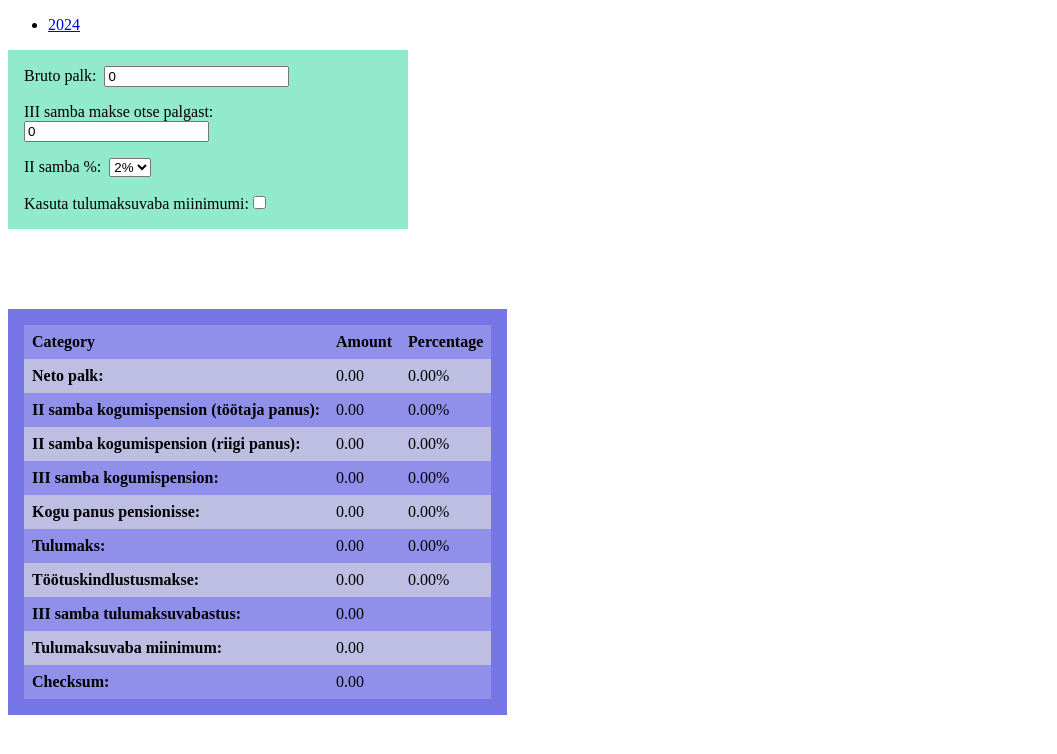
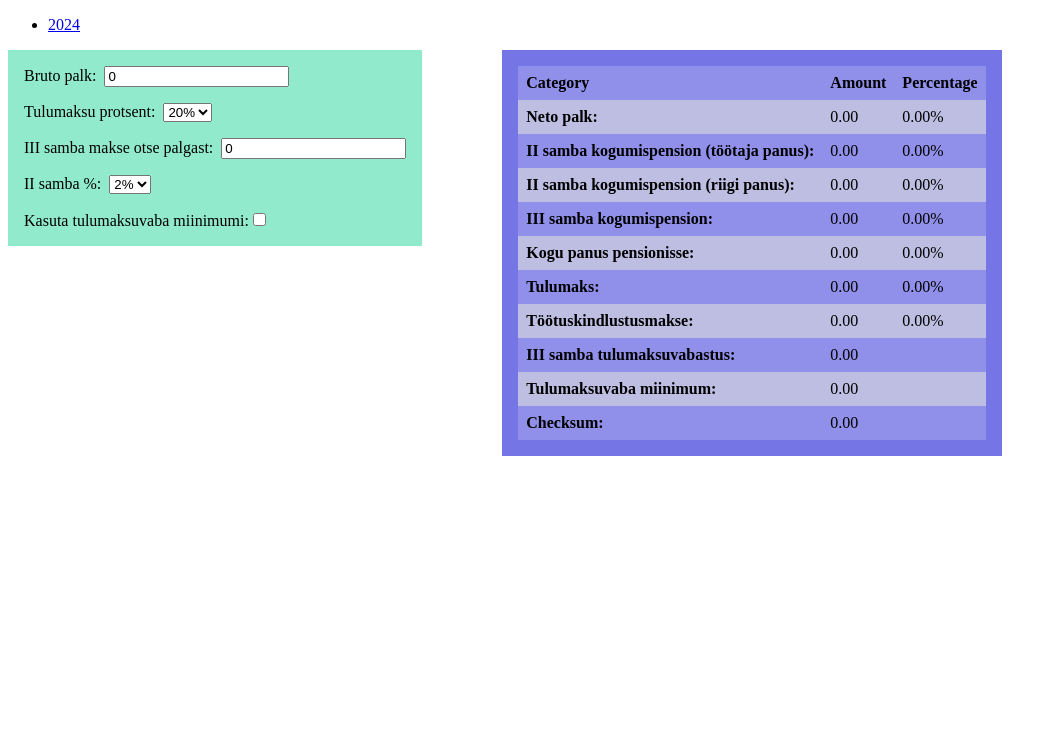
Before and after one commit to MartinSirg/PalgaKalkulaator, an Angular app in the folder WageCalculator/: page /2024 in a window 1280 px wide. Shown: the top 754 px of the page, without its empty margins (0-1057 px from the left). Built offline with nearby package versions, Linux system fonts and the light colour scheme.

Commit message:
Add income tax input

```diff
--- a/WageCalculator/src/app/home/wage-calculator2024.component.html
+++ b/WageCalculator/src/app/home/wage-calculator2024.component.html
@@ -1,9 +1,18 @@
-<div style="display: flex; gap: 5rem; flex-wrap: wrap; max-width: 25rem">
+<div style="display: flex; gap: 5rem; flex-wrap: wrap">
   <div class="input-container">
     <div>
       <label for="gross-pay">Bruto palk: &nbsp;</label>
       <input [formControl]="wageForm.controls.grossPay" id="gross-pay" type="number">
     </div>
+
+    <div>
+      <label for="income-tax">Tulumaksu protsent: &nbsp;</label>
+      <select id="income-tax" [formControl]="wageForm.controls.incomeTaxPercentage">
+        <option value="20">20%</option>
+        <option value="22">22%</option>
+        <option value="24">24%</option>
+      </select>
+  </div>
 
     <div>
       <label for="third-pillar-amount">III samba makse otse palgast: &nbsp;</label>
--- a/WageCalculator/src/app/home/wage-calculator2024.component.scss
+++ b/WageCalculator/src/app/home/wage-calculator2024.component.scss
@@ -5,6 +5,7 @@
   background-color: #90eacb;
   padding: 1rem;
   height: fit-content;
+  max-width: 25rem;
 }
 
 .result-table-container {
--- a/WageCalculator/src/app/home/wage-calculator2024.component.ts
+++ b/WageCalculator/src/app/home/wage-calculator2024.component.ts
@@ -21,6 +21,8 @@ export class WageCalculator2024 {
     grossPay: new FormControl<number>(0),
     thirdPillarAmount: new FormControl<number>(0, Validators.max(500)),
     retirementFeePercentage: new FormControl<number>(2),
+    // incomeTaxPercentageExemptFromTaxRelief: new FormControl<number>(0),
+    incomeTaxPercentage: new FormControl<number>(20),
     useIncomeTaxFreeMinimum: new FormControl<boolean>(false)
   })
 
@@ -30,15 +32,15 @@ export class WageCalculator2024 {
     let grossPay = this.wageFormValue()?.grossPay ?? 0;
     if (grossPay < 0) grossPay = 0;
     const retirementFeePercentage = this.wageFormValue()?.retirementFeePercentage ?? 2;
+    const incomeTaxPercentage = this.wageFormValue()?.incomeTaxPercentage ?? 20;
     const thirdPillarAmount = this.wageFormValue()?.thirdPillarAmount ?? 0;
     const useIncomeTaxFreeMinimum = this.wageFormValue()?.useIncomeTaxFreeMinimum ?? false;
 
-    return getWageComposition2024(grossPay, retirementFeePercentage, thirdPillarAmount, useIncomeTaxFreeMinimum);
+    return getWageComposition2024(grossPay, retirementFeePercentage, thirdPillarAmount, useIncomeTaxFreeMinimum, incomeTaxPercentage);
   });
 }
 
 const UNEMPLOYMENT_FEE_MULTIPLIER = 1.6 / 100; // 1.6%
-const INCOME_TAX_MULTIPLIER = 20 / 100; // 20%
 const SECOND_PILLAR_NATIONAL_MULTIPLIER = 4 / 100; // 4%
 
 type WageResultError = { type: "error"; errorReason: string };
@@ -71,8 +73,8 @@ type WageResultSuccess = {
  * @param thirdPillarAmount III samba kogumispensioni sissemakse otse palgast
  * @param useIncomeTaxFreeMinimum Kasuta tulumaksuvbaba miinimumi maksusoodustust
  */
-function getWageComposition2024(grossPay: number, secondPillarPercentage: number, thirdPillarAmount: number, useIncomeTaxFreeMinimum: boolean): WageResultSuccess | WageResultError {
-
+function getWageComposition2024(grossPay: number, secondPillarPercentage: number, thirdPillarAmount: number, useIncomeTaxFreeMinimum: boolean, incomeTaxPercentage: number): WageResultSuccess | WageResultError {
+  const incomeTaxMultiplier = incomeTaxPercentage > 0 ? incomeTaxPercentage / 100 : 0;
   const secondPillarMultiplier = secondPillarPercentage > 0 ? secondPillarPercentage / 100 : 0;
   const thirdPillarTaxFreeAmount = getThirdPillarTaxFreeAmount(grossPay, thirdPillarAmount);
   if (thirdPillarAmount > thirdPillarTaxFreeAmount) {
@@ -87,7 +89,7 @@ function getWageComposition2024(grossPay: number, secondPillarPercentage: number
   let incomeTaxableAmount = grossPay - incomeTaxFreeAmount - unemploymentFee - secondPillarAmount - thirdPillarTaxFreeAmount;
   if (incomeTaxableAmount < 0) incomeTaxableAmount = 0;
 
-  const incomeTax = incomeTaxableAmount * INCOME_TAX_MULTIPLIER;
+  const incomeTax = incomeTaxableAmount * incomeTaxMultiplier;
   const netPay = grossPay - incomeTax - unemploymentFee - secondPillarAmount - thirdPillarAmount
   if (netPay < 0) {
     return {type: 'error', errorReason: "Net pay is less than 0"};
```
